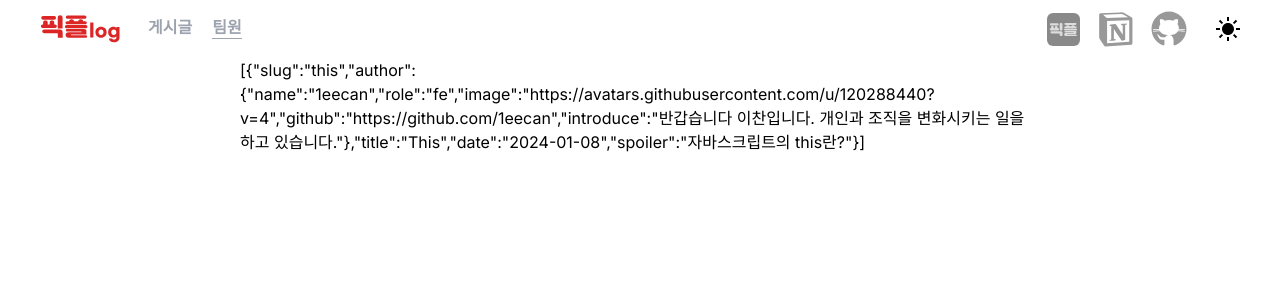
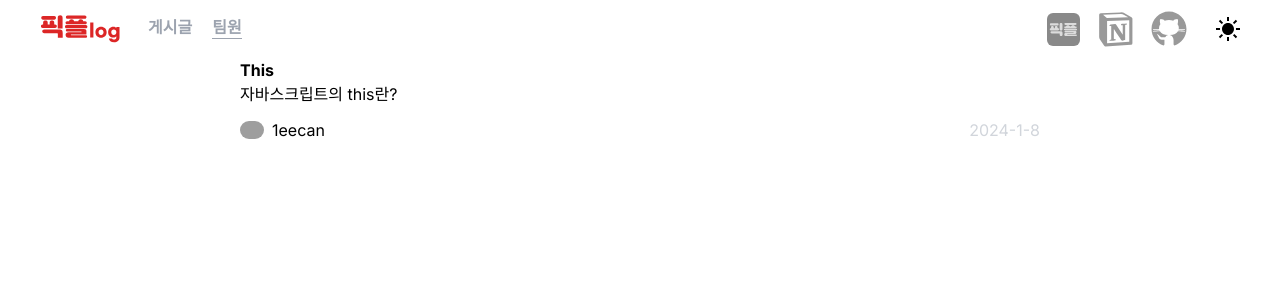
Before and after one commit to Java-and-Script/pickple-log, a Next.js app: page /user/1eecan in a window 1280 px wide. Shown: the top 300 px of the page. Built offline with nearby package versions, Linux system fonts and the light colour scheme; grey boxes are pictures that could not be loaded.

Commit message:
feat: 유저가 작성한 글 페이지에 PostItemList 컴포넌트 추가

```diff
--- a/src/app/(root)/(post-tab)/category/[role]/page.tsx
+++ b/src/app/(root)/(post-tab)/category/[role]/page.tsx
@@ -1,4 +1,4 @@
-import { PostItemList } from '../../_components/PostItemList';
+import { PostItemList } from '@/app/_components/PostItemList';
 import { getPostDatasByCategory } from '@/app/utils';
 
 export default function Page({ params }: { params: { role: string } }) {
--- a/src/app/(root)/(post-tab)/page.tsx
+++ b/src/app/(root)/(post-tab)/page.tsx
@@ -1,5 +1,5 @@
+import { PostItemList } from '@/app/_components/PostItemList';
 import { getPostDatas } from '@/app/utils';
-import { PostItemList } from './_components/PostItemList';
 
 export default function Home() {
   const postDatas = getPostDatas();
--- a/src/app/(root)/user/[username]/page.tsx
+++ b/src/app/(root)/user/[username]/page.tsx
@@ -1,7 +1,10 @@
+import { PostItemList } from '@/app/_components/PostItemList';
 import { getPostDatasByUsername, getUsers } from '@/app/utils';
 
 export default function Page({ params }: { params: { username: string } }) {
-  return <div>{JSON.stringify(getPostDatasByUsername(params.username))}</div>;
+  const postDatas = getPostDatasByUsername(params.username);
+
+  return <PostItemList postDatas={postDatas} />;
 }
 
 export function generateStaticParams() {
```
Also changed, not shown: src/app/_components/PostItemList/PostItemList.tsx (renamed from src/app/(root)/(post-tab)/_components/PostItemList/PostItemList.tsx), src/app/_components/PostItemList/index.ts (renamed from src/app/(root)/(post-tab)/_components/PostItemList/index.ts).
